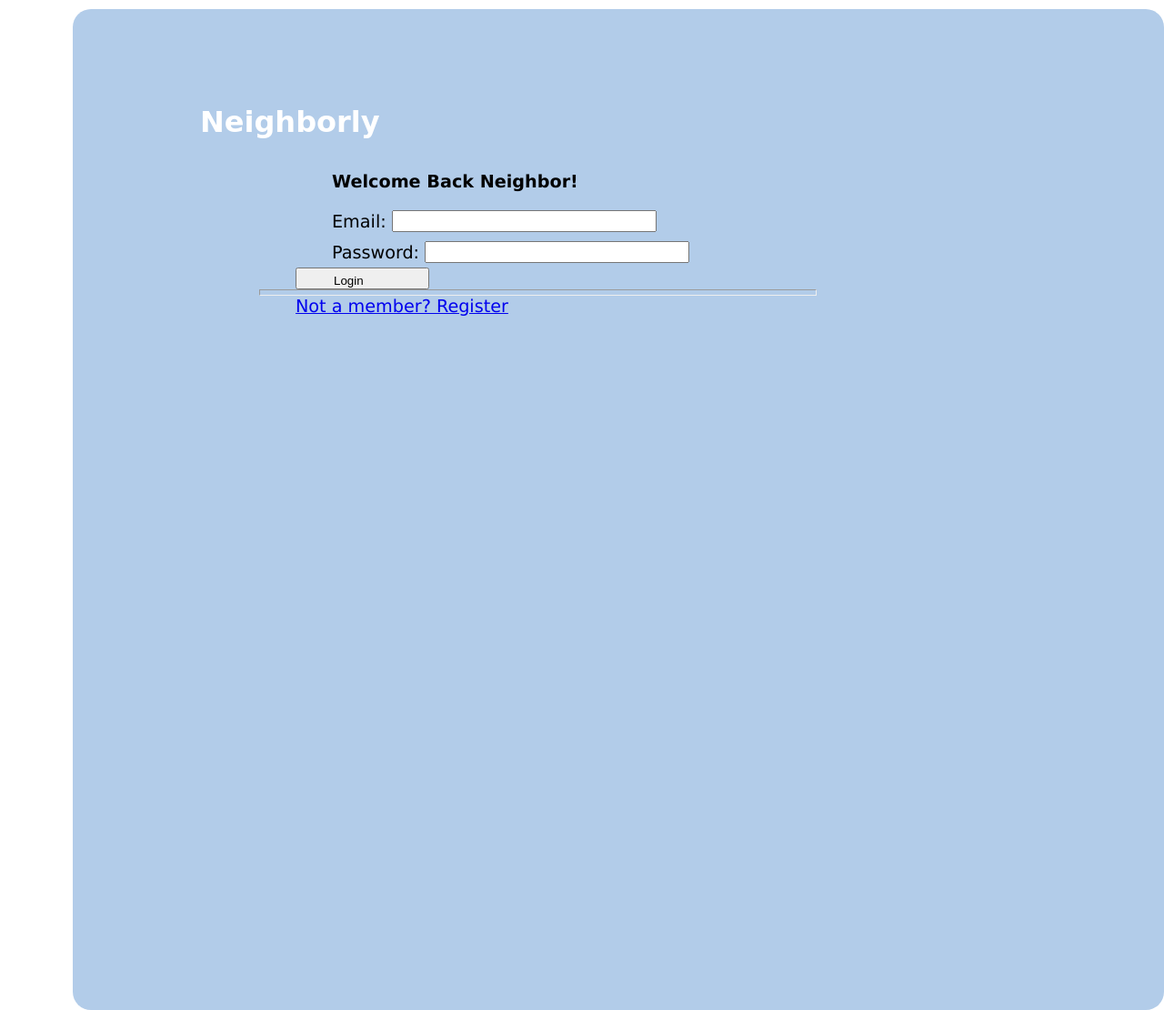
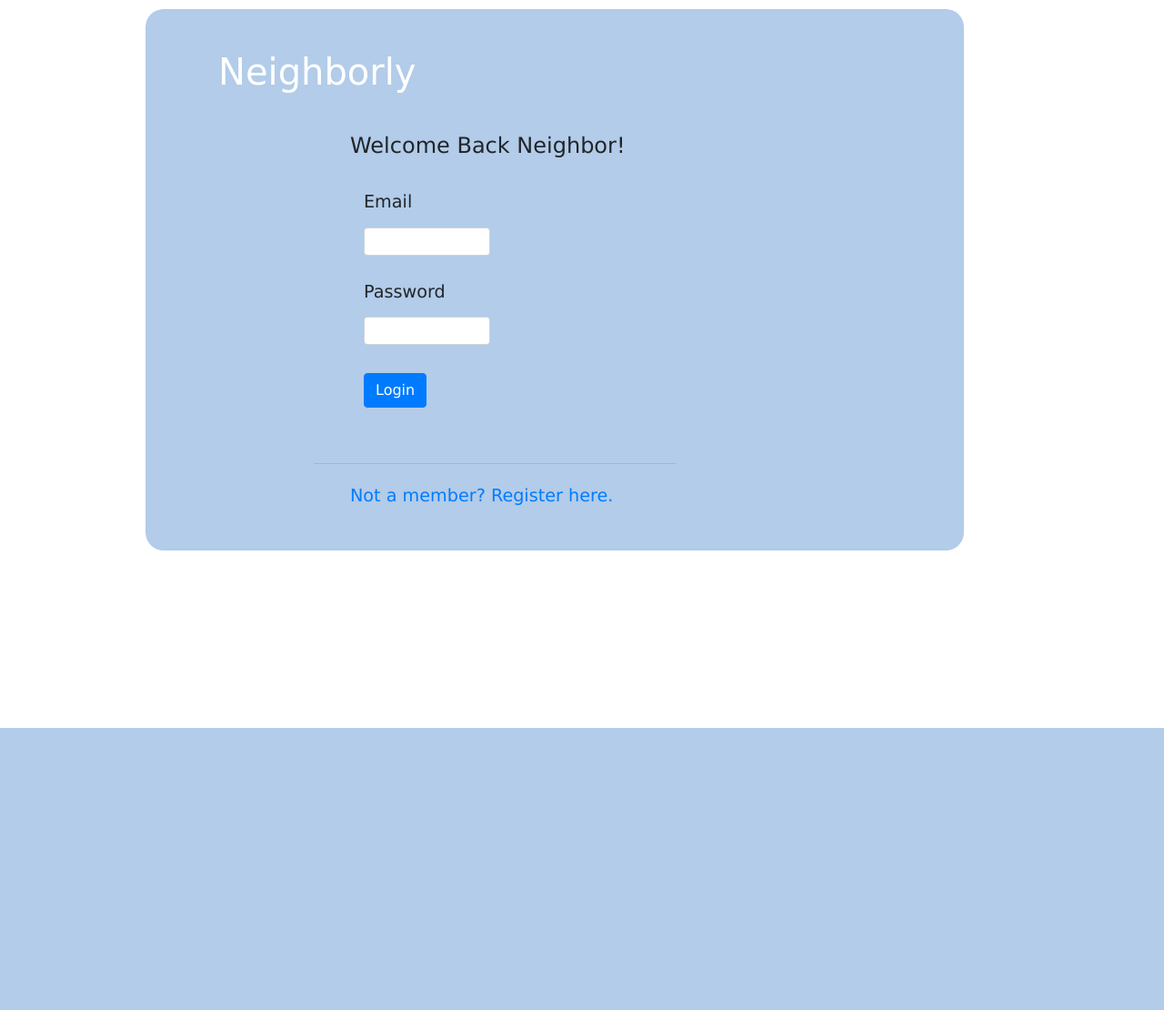
Before and after one commit to projects-and-algos-april-2020/Neighborly, a Flask app: page / in a window 1280 px wide. Shown: the whole page at 91% size. After the commit the page ends 800 px from the top, so only its background shows below. Run offline with Flask 2, Linux system fonts and the light colour scheme; some libraries are stand-ins or nearby versions.

Commit message:
Added Bootstrap to index.html

```diff
--- a/templates/index.html
+++ b/templates/index.html
@@ -3,8 +3,164 @@
 <head>
     <meta charset="UTF-8">
     <meta name="viewport" content="width=device-width, initial-scale=1.0">
-    <link rel="stylesheet" type="text/css" href="{{ url_for('static', filename='style.css') }}">
+    <link rel="stylesheet" href="https://stackpath.bootstrapcdn.com/bootstrap/4.4.1/css/bootstrap.min.css"
+        integrity="sha384-Vkoo8x4CGsO3+Hhxv8T/Q5PaXtkKtu6ug5TOeNV6gBiFeWPGFN9MuhOf23Q9Ifjh" crossorigin="anonymous">
+    <script src="https://ajax.googleapis.com/ajax/libs/jquery/3.3.1/jquery.min.js"></script>
+    <script src="https://cdnjs.cloudflare.com/ajax/libs/popper.js/1.14.7/umd/popper.min.js"> </script>
+    <script src="https://maxcdn.bootstrapcdn.com/bootstrap/4.3.1/js/bootstrap.min.js"></script>
     <title>Neighborly: Log In & Register</title>
+        <style>
+            * {
+                margin: 0px;
+                padding: 5px 70px 0px 40px;
+                /* outline: 1px solid pink; */
+            }
+
+            .container {
+                width: 900px;
+                background-color: rgb(178, 204, 233);
+                margin: 0px auto;
+                padding: 40px;
+                border-radius: 20px;
+                font-family: 'Lucida Sans', 'Lucida Sans Regular', 'Lucida Grande', 'Lucida Sans Unicode', Geneva, Verdana, sans-serif;
+            }
+
+            .container h1 {
+                font-family: cursive;
+                color: white;
+            }
+
+            .container li {
+                list-style: none;
+            }
+
+            .login_page {
+                display: inline-block;
+                vertical-align: top;
+                margin-left: 100px;
+                font-size: larger;
+                margin-top: 25px;
+                padding: 5px;
+            }
+
+            .login_page p {
+                padding-bottom: 5px;
+
+            }
+
+            .login_page h4 {
+                padding-bottom: 10px;
+                margin-left: 40px;
+            }
+
+            .login_page a {
+                margin-top: 10px;
+            }
+
+            .user_info {
+                display: inline-block;
+                margin-left: 50px;
+                padding: 5px;
+            }
+
+            .user_info h2 {
+                color: white;
+                font-family: cursive;
+                padding: 10px;
+                margin-top: 5px;
+                margin-bottom: 10px;
+
+            }
+
+            .user_info ul {
+                display: inline-block;
+                vertical-align: top;
+                padding: 5px;
+            }
+
+            .user_info ul h3 {
+                color: white;
+                font-family: cursive;
+                display: inline-block
+            }
+
+            .user_info p {
+                font-style: italic;
+            }
+
+            .user_info li {
+                padding: 5px;
+            }
+
+            .container_dashboard {
+                width: 800px;
+
+                background-color: rgb(178, 204, 233);
+                margin: 0px auto;
+                padding: 25px;
+                border-radius: 20px;
+                font-family: 'Lucida Sans', 'Lucida Sans Regular', 'Lucida Grande', 'Lucida Sans Unicode', Geneva, Verdana, sans-serif;
+            }
+
+            .container_dashboard h1 {
+                font-family: cursive;
+                color: white;
+            }
+
+            .container_dashboard li {
+                list-style: none;
+            }
+
+            .dashboard {
+                padding: 20px;
+            }
+
+            .dashboard h3 {
+                padding-bottom: 10px;
+
+                color: white;
+            }
+
+            .dashboard form {
+                padding: 10px;
+            }
+
+            .dashboard button {
+                vertical-align: bottom;
+                margin-top: 40px;
+                margin-left: 600px;
+            }
+
+
+            .posts {
+                margin-top: 15px;
+                margin-bottom: 15px;
+
+            }
+
+            .posts li {
+                margin-top: 10px;
+            }
+
+            .posts li p {
+                display: inline-block;
+            }
+
+            .posts span {
+                font-style: italic;
+
+            }
+
+            .events {
+                margin-top: 15px;
+                margin-bottom: 15px;
+
+            }
+
+            .events li {
+                margin-top: 15px;
+            }
+        </style>
 </head>
 <body>
     <div class="container">
@@ -12,12 +168,26 @@
         <div class="login_page">
             <h4>Welcome Back Neighbor!</h4>
             <form action="/login" method="POST">
-                <p>Email: <input type="text" name="email"></p>
-                <p>Password: <input type="password" name="password"></p>
-                <input type="submit" value="Login">
-            </form>
+            <div class="form-group">
+                <label class="control-label col-sm-5" for="email">Email</label>
+                <div class="col-sm-7">
+                    <input type="email" class="form-control form-control-sm" name="email">
+                </div>
+            </div>
+            <div class="form-group">
+                <label class="control-label col-sm-5" for="password">Password</label>
+                <div class="col-sm-7">
+                    <input type="password" class="form-control form-control-sm" name="password">
+                </div>
+            </div>
+            <div class="form-group">
+                <div class="col-sm-offset-2"></div>
+                <div class="col-sm-10">
+                    <input type="submit" class="btn btn-primary" value="Login">
+                </div>
+            </div><br>
             <hr>
-            <a href="/register">Not a member? Register</a>
+            <a href="/register">Not a member? Register here.</a>
 
             {% with messages = get_flashed_messages() %}
             {% if messages %}
```
Also changed, not shown: neighborly.db.
